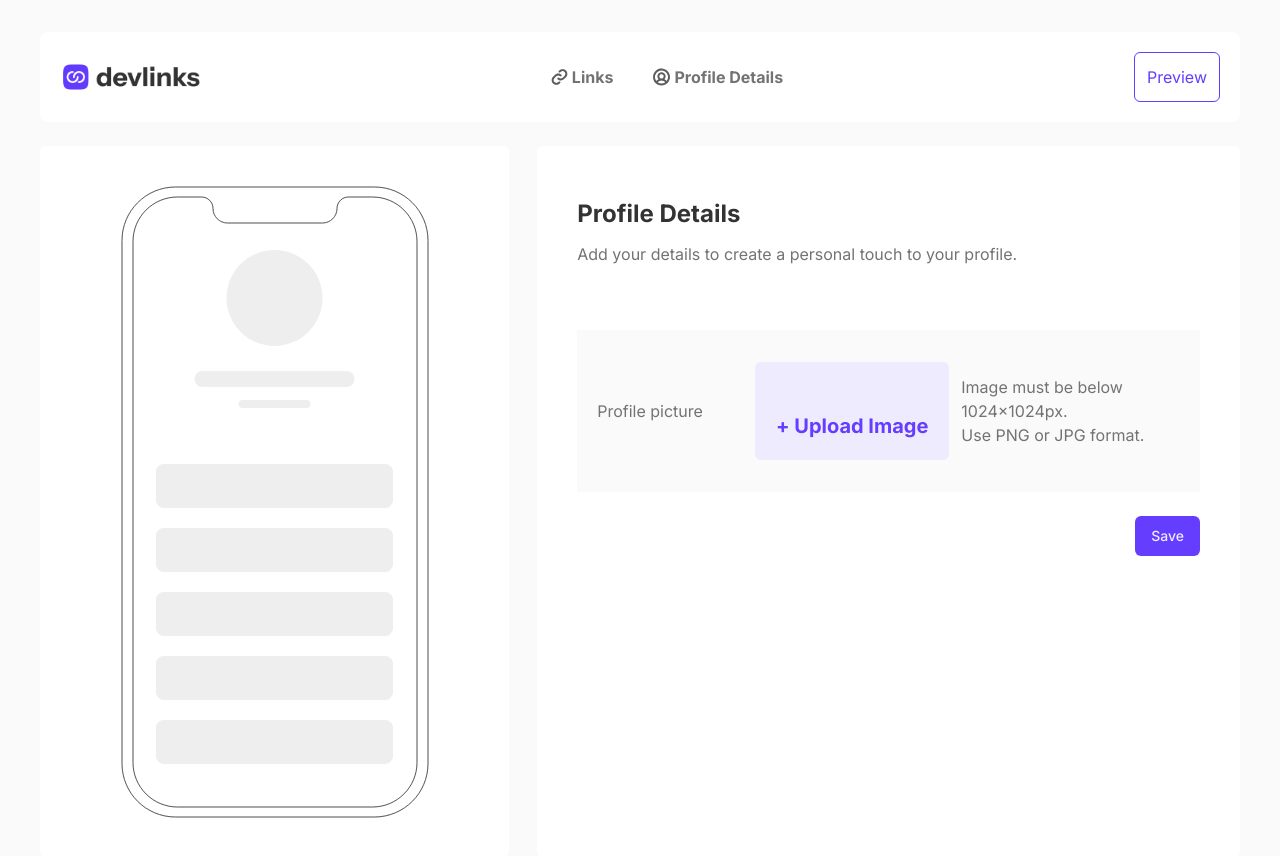
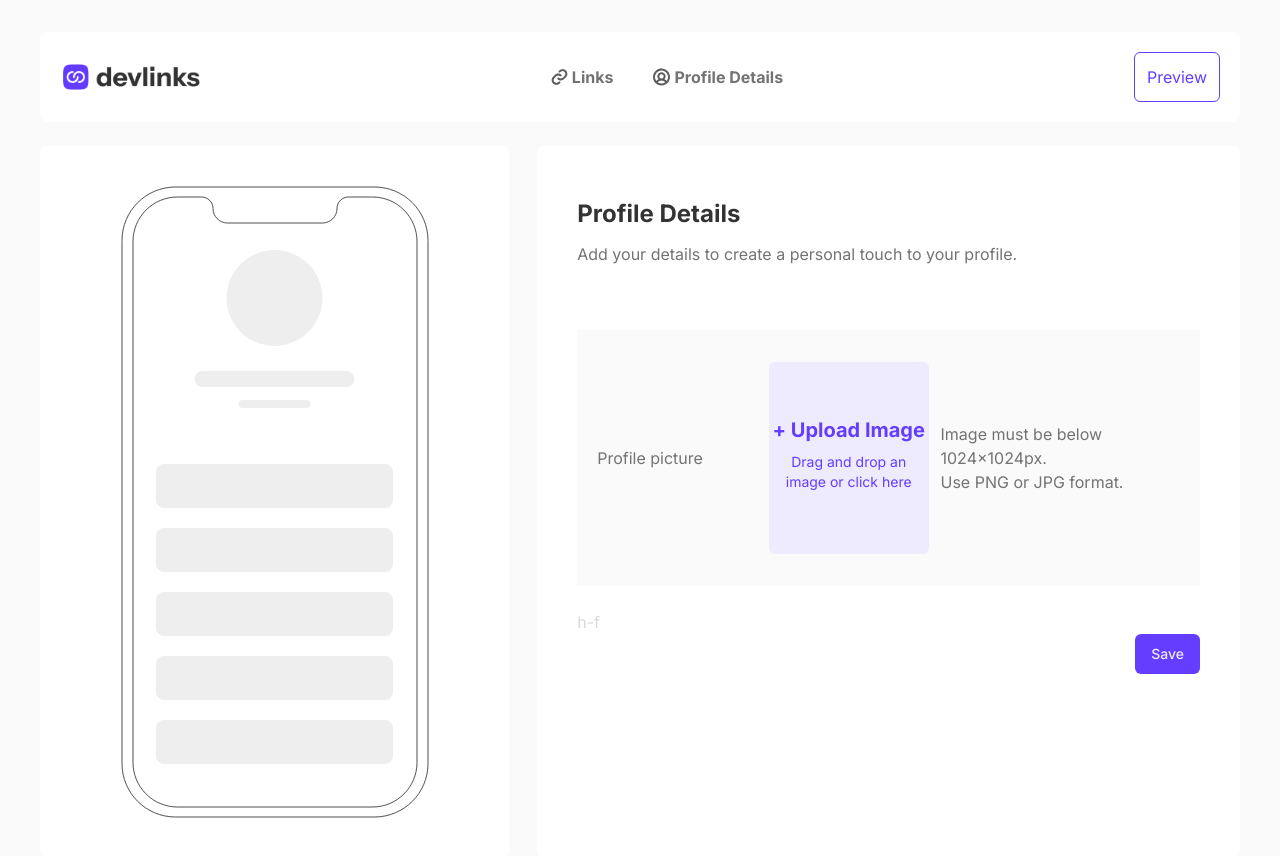
Before and after one commit to Muneerat/Link-sharing-app, a Next.js app: page /profile in a window 1280 px wide. Shown: the top 856 px of the page. Built offline with nearby package versions, Linux system fonts and the light colour scheme.

Commit message:
Update: profile componenet

```diff
--- /dev/null
+++ b/app/Components/imageUpload.tsx
@@ -0,0 +1,80 @@
+import React, { useState } from "react";
+
+interface imageProps {
+  setFile: any;
+  files: any;
+  className: string;
+}
+
+export const ImageUpload = ({ setFile, files, className }: imageProps) => {
+  const [styles, setStyles] = useState("");
+  const [preview, setPreview] =  useState<string | null>(null)
+  const onChange = (e: any) => {
+    let files = e.target.files;
+    if (typeof setFile !== "function") {
+      throw new Error(
+        `setFile must be function. ${typeof setFile} given instead`
+      );
+    }
+    setFile(files);
+    if(files.length > 0){
+      const imageUrl = URL.createObjectURL(files[0]);
+      setPreview(imageUrl);
+    }
+    setStyles("border-2 border-red-800");
+  };
+  const onDrop = (e: any) => {
+    e.preventDefault();
+    let files = e.dataTransfer.files;
+    if (typeof setFile !== "function") {
+      throw new Error(
+        `setFile must be function. ${typeof setFile} given instead`
+      );
+    }
+    setFile(files);
+    setStyles("border-2 border-primary");
+  };
+  const onDragOver = (e: any) => {
+    setStyles(" bg-primary");
+  };
+  const onDragLeave = () => {
+    setStyles("");
+  };
+console.log(files)
+  return (
+    <div
+      className={`w-2/6 bg-black m-3 rounded-md bg-secondary text-primary h-48 py5 items-center flex flex-col justify-center cursor-pointer relative ${styles} ${className}`}
+    >
+
+        {
+          preview && (
+            <img
+              className="w-screen h-full object-cover"
+              src={preview}
+              alt="preview"
+            />
+          )
+        }
+       <span className="font-bold text-xl">   {!! (!files?.length) && "+ Upload Image " }</span>
+      <span className="font- text-sm text-center p-2">
+
+        {
+          !! (!files?.length) && `Drag and drop an image or click here`
+        }
+      </span>
+
+      <input
+        type="file"
+        className="opacity-0  block absolute left-0 top-0 z-10 w-full h-full"
+        accept="image/*"
+        onChange={onChange}
+        onDrop={onDrop}
+        onDragOver={onDragOver}
+        onDragLeave={onDragLeave}
+      />
+      <div>
+
+      </div>
+    </div>
+  );
+};
--- a/app/profile/page.tsx
+++ b/app/profile/page.tsx
@@ -26,6 +26,7 @@ import { InputLabel } from "../Components/Form/inputLabel";
 import options from "../Components/Options";
 import { ErrorMessage } from "../Components/error";
 import Layout from "../Components/layout";
+import { ImageUpload } from "../Components/imageUpload";
 
 const Profile = () => {
   const [name, setName] = useState("");
@@ -35,6 +36,7 @@ const Profile = () => {
     platform: [],
     url: [],
   });
+  const [file, setFile] = useState(null)
 
   // Add links
   // const handleAddLinks = () => {
@@ -170,7 +172,6 @@ const Profile = () => {
           <p className="text-border pb-10">
             Add your details to create a personal touch to your profile.
           </p>
-
           {/* {showLinks ? (
           <form onSubmit={handleSubmit}>fl
             <div className="min-h-[397px] md:max-h-[660px] lg:h-[450px] w-full md:overflow-auto pb-10 my-2">
@@ -240,16 +241,12 @@ const Profile = () => {
             <div className=" w-2/6">
               <p>Profile picture</p>
             </div>
-            <div className=" w-2/6 bg-black m-3 rounded-md bg-secondary text-primary h-3/6 py-5 items-center flex flex-col justify-center">
-              <input type="file" className=" opacity-0 cursor-pointer" />
-              <div>
-                <h1 className="font-bold text-xl ">+ Upload Image</h1>
-              </div>
-            </div>
+           <ImageUpload setFile={setFile} files={file } className=''/>
             <div className=" w-3/6 ">
               Image must be below 1024x1024px. <br></br> Use PNG or JPG format.
             </div>
           </div>
+          h-f
           <div className="flex justify-end">
             <Button className="text-secondary w-full sm:w-fit bg-primary hover:bg-primary-foreground">
               Save
```
